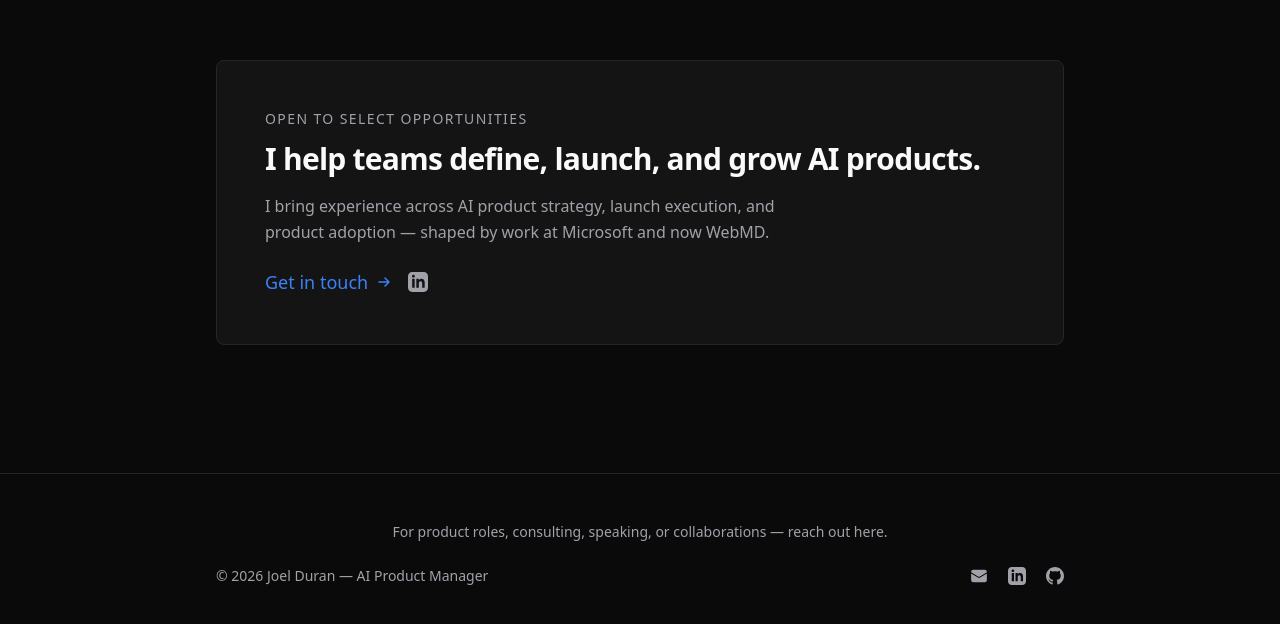
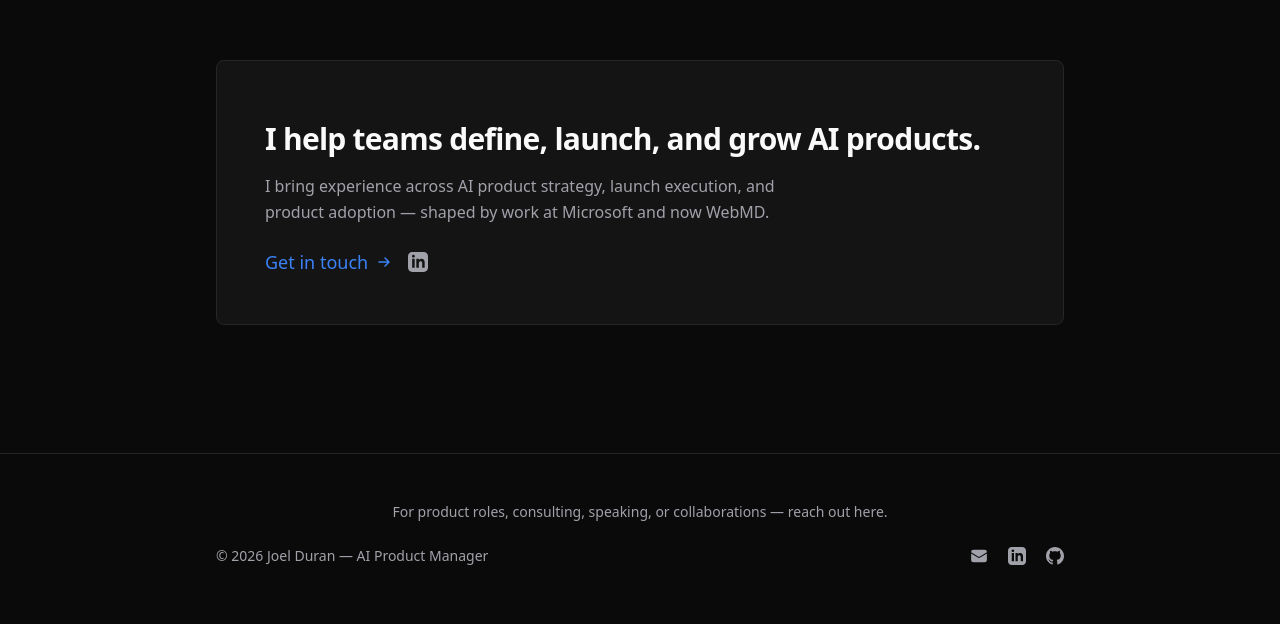
Before and after one commit to joelszn/joelszn.github.io, a Next.js app: page / in a window 1280 px wide. Shown: the part 3105-3729 px from the top of the page. Built offline with nearby package versions, Linux system fonts and the light colour scheme.

Commit message:
Remove 'Open to Select Opportunities' label from ConsultingCTA

```diff
--- a/src/components/ConsultingCTA.tsx
+++ b/src/components/ConsultingCTA.tsx
@@ -5,9 +5,6 @@ export default function ConsultingCTA() {
     <section id="contact" className="py-24 md:py-32">
       <div className="mx-auto max-w-4xl px-6">
         <div className="rounded-lg border border-border bg-surface p-8 md:p-12">
-          <p className="text-sm uppercase tracking-widest text-muted">
-            Open to Select Opportunities
-          </p>
           <h2 className="mt-3 text-2xl font-semibold tracking-tight text-foreground md:text-3xl">
             I help teams define, launch, and grow AI products.
           </h2>
```
